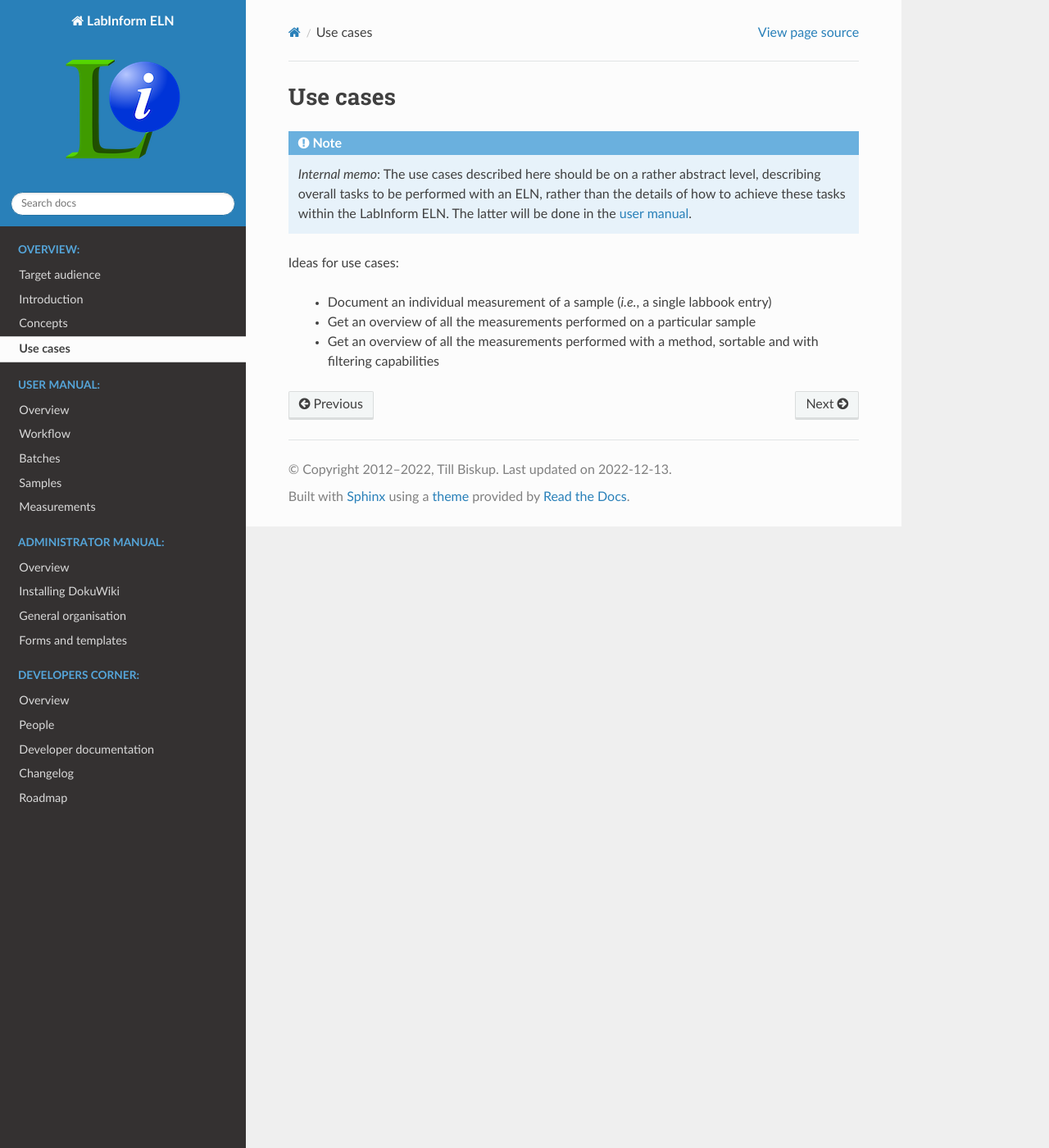
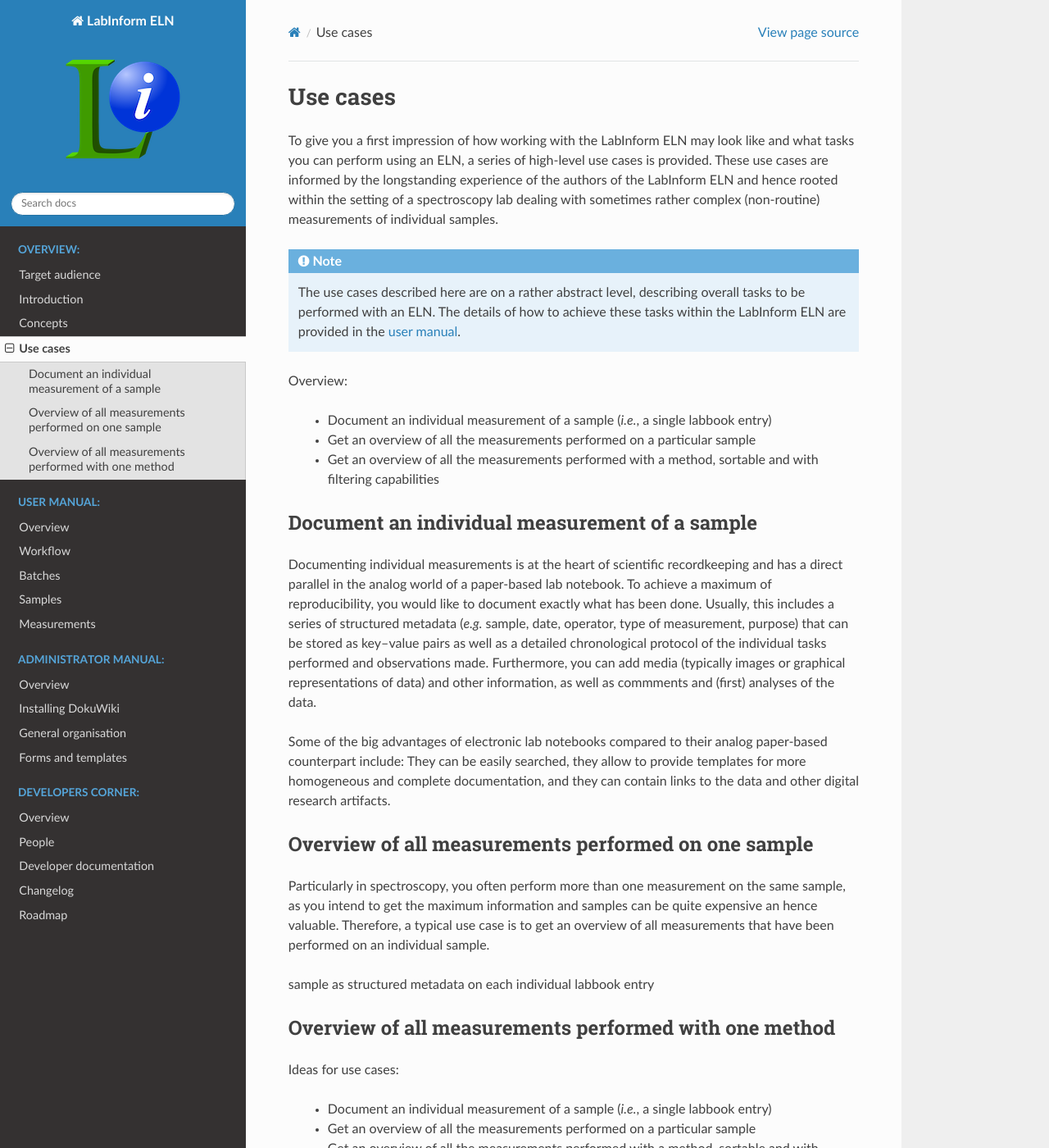
Before and after one commit to tillbiskup/labinform-eln, a Sphinx documentation site: the page built from docs/usecases.rst, in a window 1280 px wide and 1400 px high. Shown: the whole window at 82% size. Built offline with Sphinx 7.4.7 and the Read the Docs theme 2.0.0, drawn with Linux system fonts in a browser that asks for light colours; some of the changed text lies outside the part shown.

Commit message:
Extend use cases

```diff
--- a/docs/usecases.rst
+++ b/docs/usecases.rst
@@ -2,9 +2,40 @@
 Use cases
 =========
 
+To give you a first impression of how working with the LabInform ELN may look like and what tasks you can perform using an ELN, a series of high-level use cases is provided. These use cases are informed by the longstanding experience of the authors of the LabInform ELN and hence rooted within the setting of a spectroscopy lab dealing with sometimes rather complex (non-routine) measurements of individual samples.
+
 .. note::
 
-    *Internal memo*: The use cases described here should be on a rather abstract level, describing overall tasks to be performed with an ELN, rather than the details of how to achieve these tasks within the LabInform ELN. The latter will be done in the :doc:`user manual <user/index>`.
+    The use cases described here are on a rather abstract level, describing overall tasks to be performed with an ELN. The details of how to achieve these tasks within the LabInform ELN are provided in the :doc:`user manual <user/index>`.
+
+Overview:
+
+  * Document an individual measurement of a sample (*i.e.*, a single labbook entry)
+  * Get an overview of all the measurements performed on a particular sample
+  * Get an overview of all the measurements performed with a method, sortable and with filtering capabilities
+
+
+Document an individual measurement of a sample
+==============================================
+
+Documenting individual measurements is at the heart of scientific recordkeeping and has a direct parallel in the analog world of a paper-based lab notebook. To achieve a maximum of reproducibility, you would like to document exactly what has been done. Usually, this includes a series of structured metadata (*e.g.* sample, date, operator, type of measurement, purpose) that can be stored as key--value pairs as well as a detailed chronological protocol of the individual tasks performed and observations made. Furthermore, you can add media (typically images or graphical representations of data) and other information, as well as commments and (first) analyses of the data.
+
+Some of the big advantages of electronic lab notebooks compared to their analog paper-based counterpart include: They can be easily searched, they allow to provide templates for more homogeneous and complete documentation, and they can contain links to the data and other digital research artifacts.
+
+
+Overview of all measurements performed on one sample
+====================================================
+
+Particularly in spectroscopy, you often perform more than one measurement on the same sample, as you intend to get the maximum information and samples can be quite expensive an hence valuable. Therefore, a typical use case is to get an overview of all measurements that have been performed on an individual sample.
+
+sample as structured metadata on each individual labbook entry
+
+
+
+
+Overview of all measurements performed with one method
+======================================================
+
 
 
 Ideas for use cases:
@@ -12,3 +43,9 @@ Ideas for use cases:
   * Document an individual measurement of a sample (*i.e.*, a single labbook entry)
   * Get an overview of all the measurements performed on a particular sample
   * Get an overview of all the measurements performed with a method, sortable and with filtering capabilities
+
+And some use cases for QC calculations:
+
+  * Document an individual calculation on a given geometry of a molecule
+  * Get an overview of all calculations performed on a particular geometry
+  * Get an overview of all available geometries of a particular molecule
```
Also changed, not shown: 1 other file.
